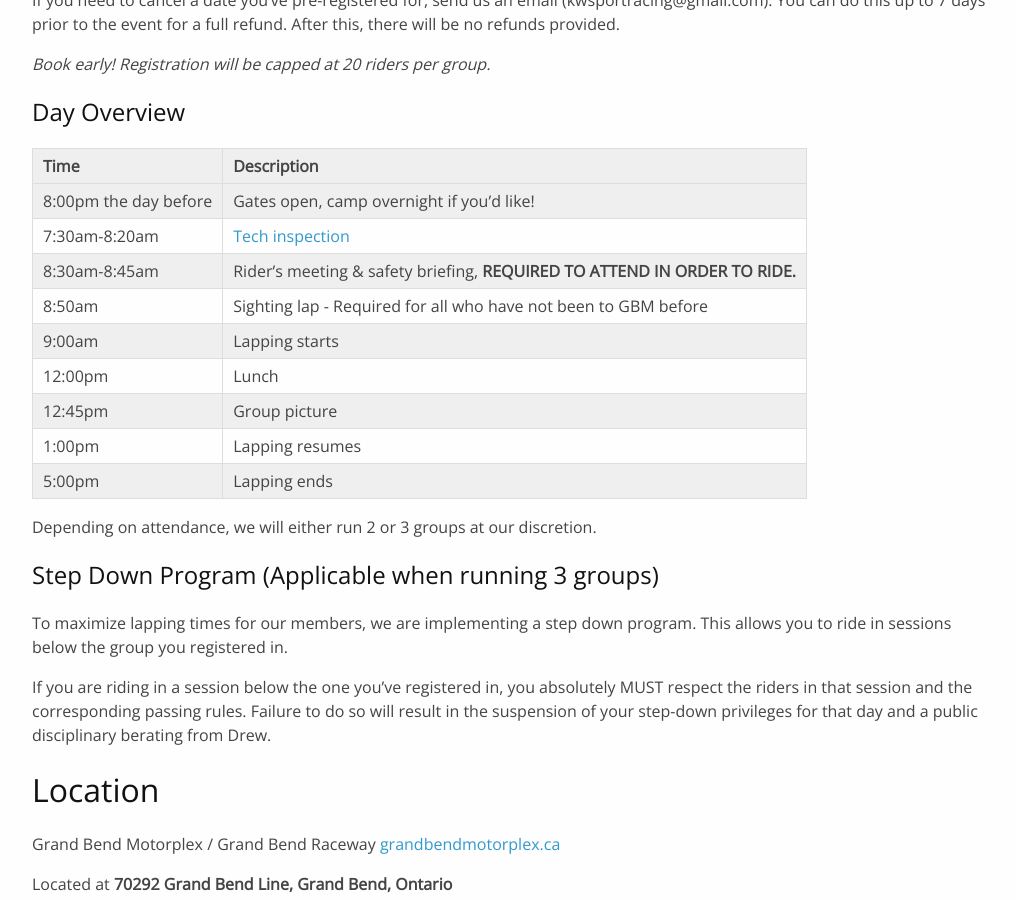
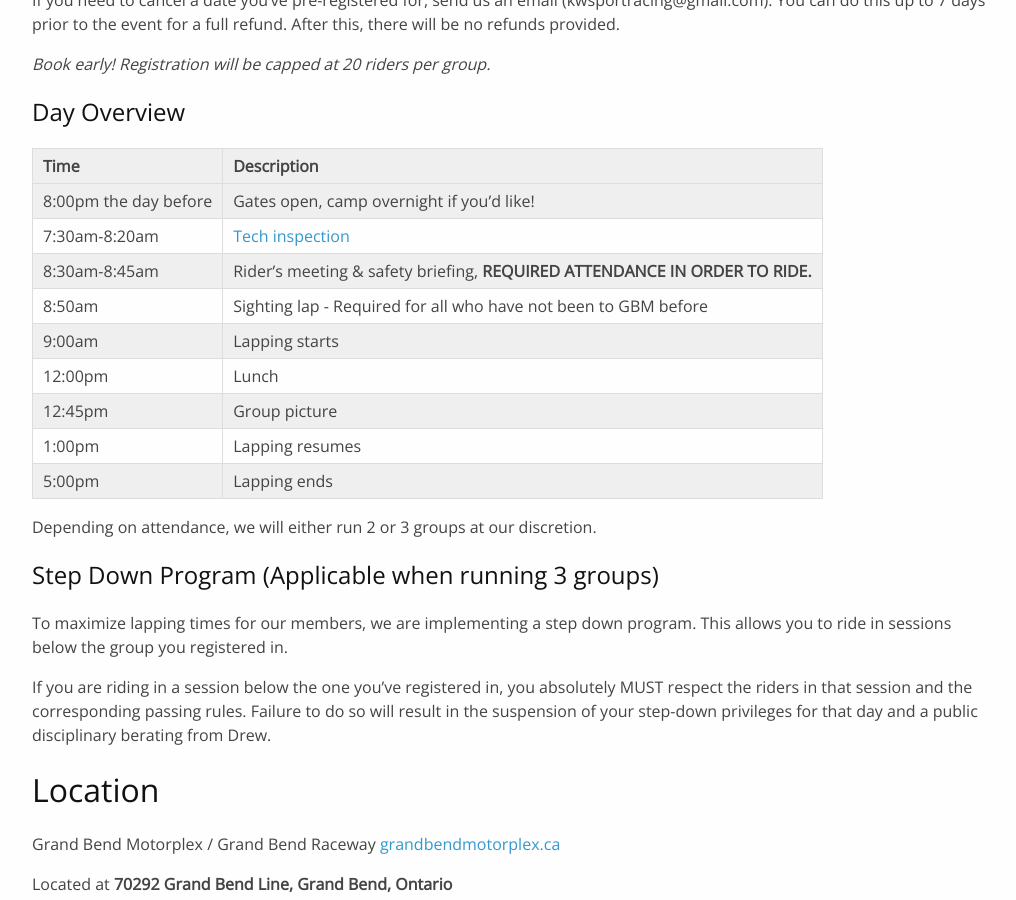
Before and after one commit to kwsportracing/site, a Jekyll site: the page built from docs/dates.md, in a window 1280 px wide and 900 px high, scrolled down 799 px. Shown: the whole window, without its empty margins (128-1144 px from the left). Built offline with Jekyll 4.4.1, drawn with Linux system fonts in a browser that asks for light colours; nearby versions of some CDN libraries.

Commit message:
Minor update

```diff
--- a/docs/dates.md
+++ b/docs/dates.md
@@ -34,17 +34,17 @@ If you need to cancel a date you've pre-registered for, send us an email (kwspor
 
 ### Day Overview
 
-| Time                  | Description                                                                 |
-|-----------------------|-----------------------------------------------------------------------------|
-| 8:00pm the day before | Gates open, camp overnight if you'd like!                                   |
-| 7:30am-8:20am         | [Tech inspection](/rules/)                                                  |
-| 8:30am-8:45am         | Rider's meeting & safety briefing, **REQUIRED TO ATTEND IN ORDER TO RIDE.** |
-| 8:50am                | Sighting lap - Required for all who have not been to GBM before             |
-| 9:00am                | Lapping starts                                                              |
-| 12:00pm               | Lunch                                                                       |
-| 12:45pm               | Group picture                                                               |
-| 1:00pm                | Lapping resumes                                                             |
-| 5:00pm                | Lapping ends                                                                |
+| Time                  | Description                                                                  |
+|-----------------------|------------------------------------------------------------------------------|
+| 8:00pm the day before | Gates open, camp overnight if you'd like!                                    |
+| 7:30am-8:20am         | [Tech inspection](/rules/)                                                   |
+| 8:30am-8:45am         | Rider's meeting & safety briefing, **REQUIRED ATTENDANCE IN ORDER TO RIDE.** |
+| 8:50am                | Sighting lap - Required for all who have not been to GBM before              |
+| 9:00am                | Lapping starts                                                               |
+| 12:00pm               | Lunch                                                                        |
+| 12:45pm               | Group picture                                                                |
+| 1:00pm                | Lapping resumes                                                              |
+| 5:00pm                | Lapping ends                                                                 |
 
 Depending on attendance, we will either run 2 or 3 groups at our discretion.
 
```
